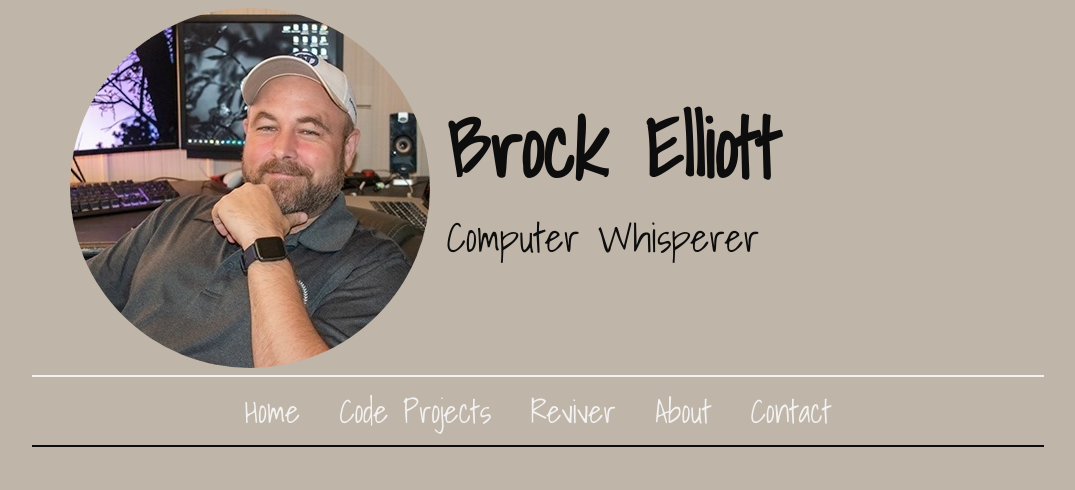
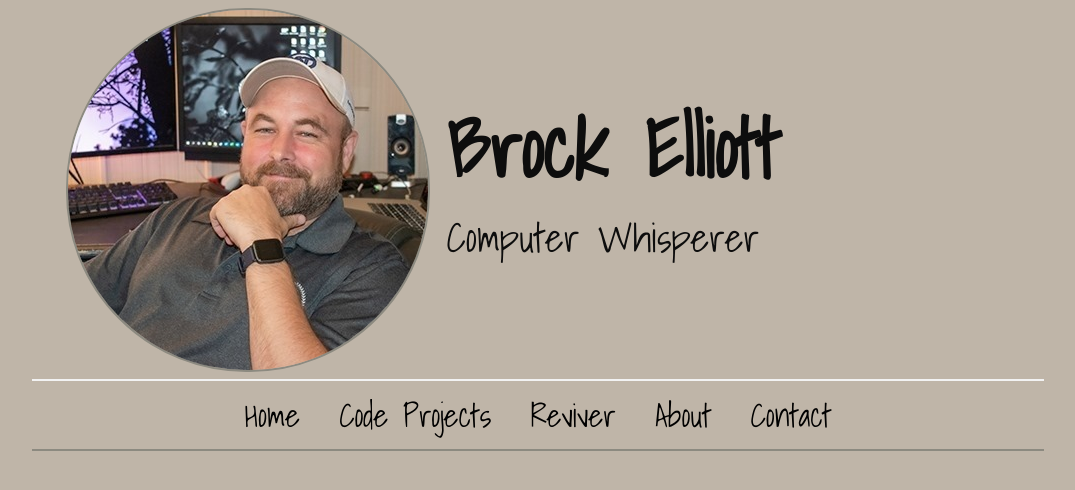
Before and after one commit to postdust80/postdust80.github.io, a plain HTML site: page index.html in a window 1280 px wide. Shown: the whole page, without its empty margins (102-1177 px from the left). Drawn offline with Linux system fonts and the light colour scheme.

Commit message:
Update home.css

```diff
--- a/css/home.css
+++ b/css/home.css
@@ -1,6 +1,4 @@
-body{
-    font-family: 'Shadows Into Light', cursive;
-}
+
 a {
     color: #251F21;
     text-decoration: none;
@@ -41,7 +39,7 @@ header {
 
 }
 nav {
-    border-bottom: 2px solid #0D0D0D;
+    border-bottom: 2px solid #8C8A80;
     border-top: 2px solid #F2F2F2;
 }
 nav ul {
@@ -57,18 +55,20 @@ nav li {
 }
 nav a {
     text-decoration: none;
-    color: #F2F2F2;
+    color: black;
     display: block;
     padding: 0.5rem 1rem;
 }
 nav a:hover {
-    background-color: black;
+    background-color: #0D0D0D;
     color: #8C8A80;
 }
 
 body {
     background-color: #BFB5A8;
+    font-family: 'Shadows Into Light', cursive;
 }
 .leftheader img {
     border-radius: 180px;
+    border: 2px solid #8C8A80;
 }
```
